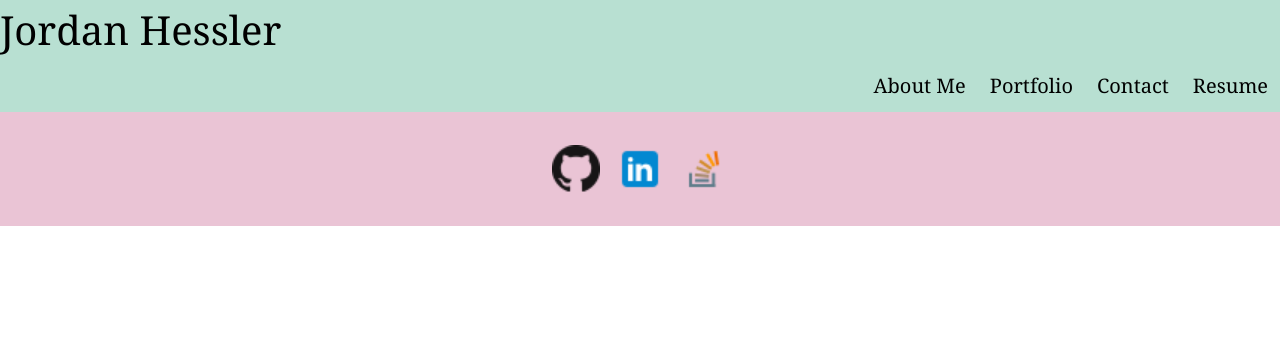
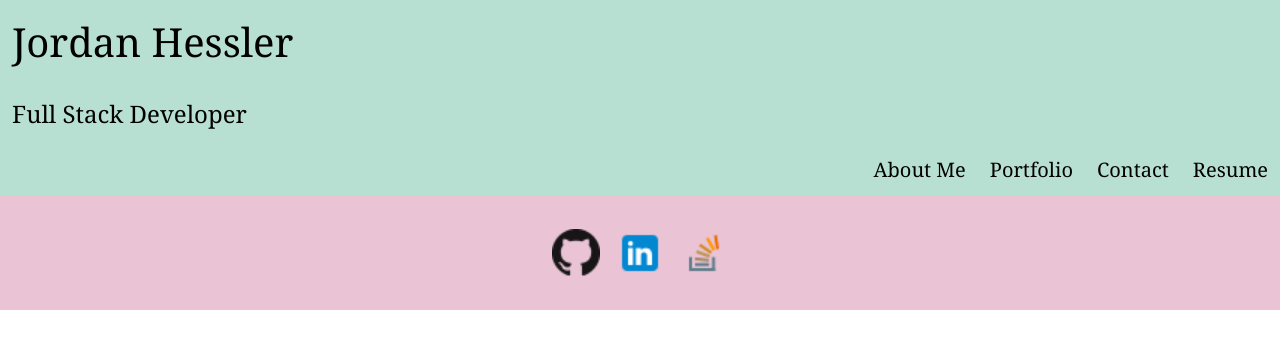
Before and after one commit to JHESSLER11/Hessler-React-Portfolio, a React (Create React App) app: page / in a window 1280 px wide. Shown: the top 348 px of the page. Built offline with nearby package versions, Linux system fonts and the light colour scheme.

Commit message:
updated header

```diff
--- a/src/components/Nav/index.js
+++ b/src/components/Nav/index.js
@@ -10,9 +10,10 @@ function Nav(props) {
 
     return (
         <header className="header">
-            <h2 className="is-size-2"> <a data-testid="link" href="hessler-react-portfolio" onClick={() => setContactSelected(false)}>
-                Jordan Hessler </a>
+            <h2 className="is-size-2 p-3"> <a data-testid="link" href="hessler-react-portfolio" onClick={() => setContactSelected(false)}>
+                Jordan Hessler</a>
             </h2>
+            <div className="is-size-4 p-3">Full Stack Developer</div>
             <nav className="navbar">
                 <div className="navbar-menu is-active">
                     <div className="navbar-end is-size-5">
```
